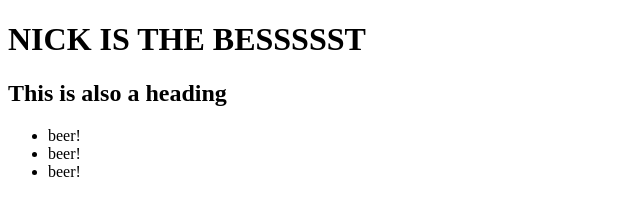
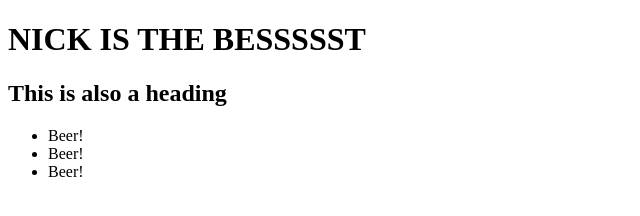
Before and after one commit to king0120/merge_conflict_practice, a plain HTML site: page index.html in a window 1280 px wide. Shown: the full height of the page, 0-640 px from the left. Drawn offline with Linux system fonts and the light colour scheme.

Commit message:
fixed capitalization

```diff
--- a/index.html
+++ b/index.html
@@ -9,9 +9,9 @@
     <h1>NICK IS THE BESSSSST</h1>
     <h2>This is also a heading</h2>
     <ul>
-      <li>beer!</li>
-      <li>beer!</li>
-      <li>beer!</li>
+      <li>Beer!</li>
+      <li>Beer!</li>
+      <li>Beer!</li>
     </ul>
   </header>
 </body>
```
